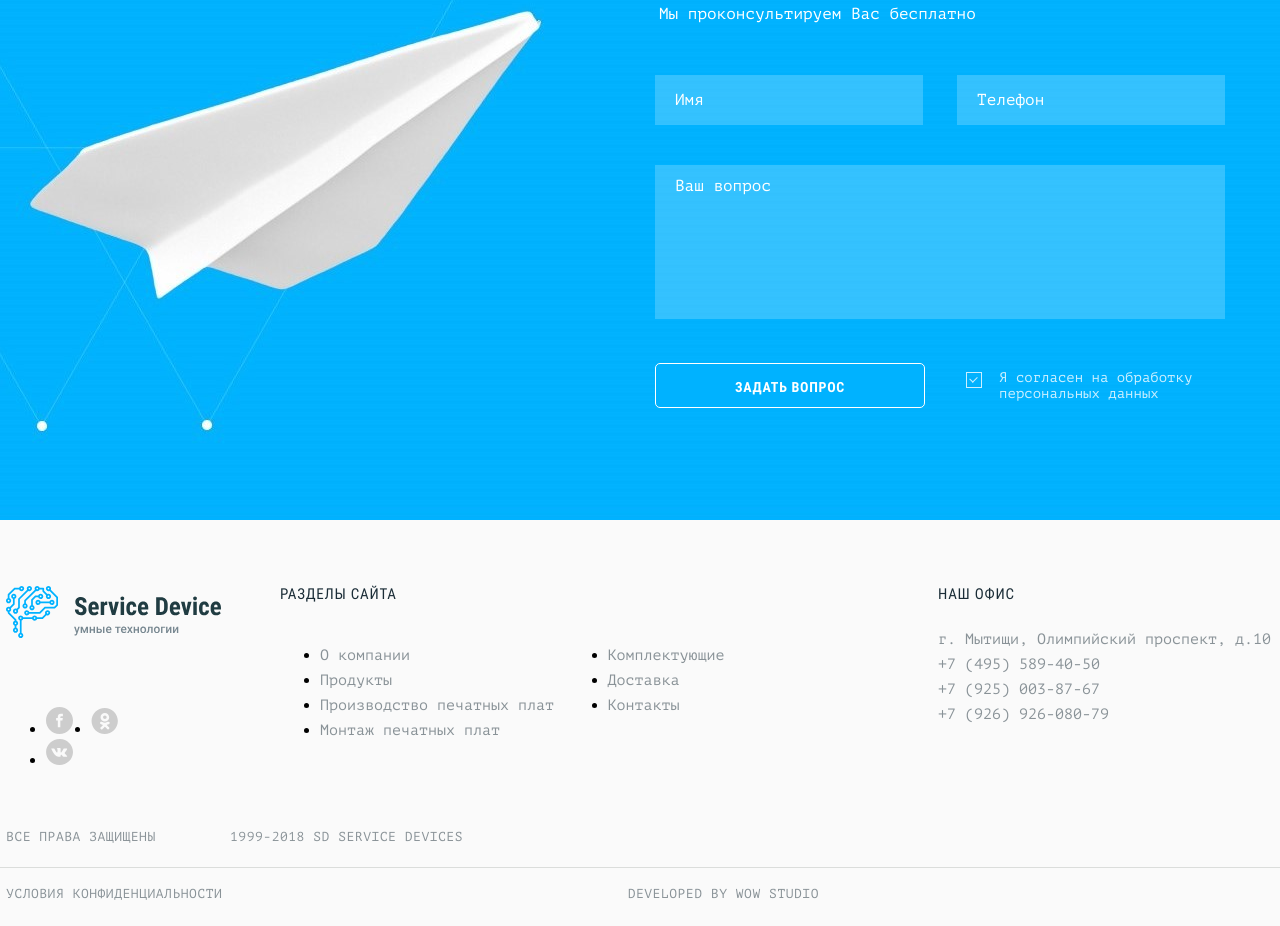
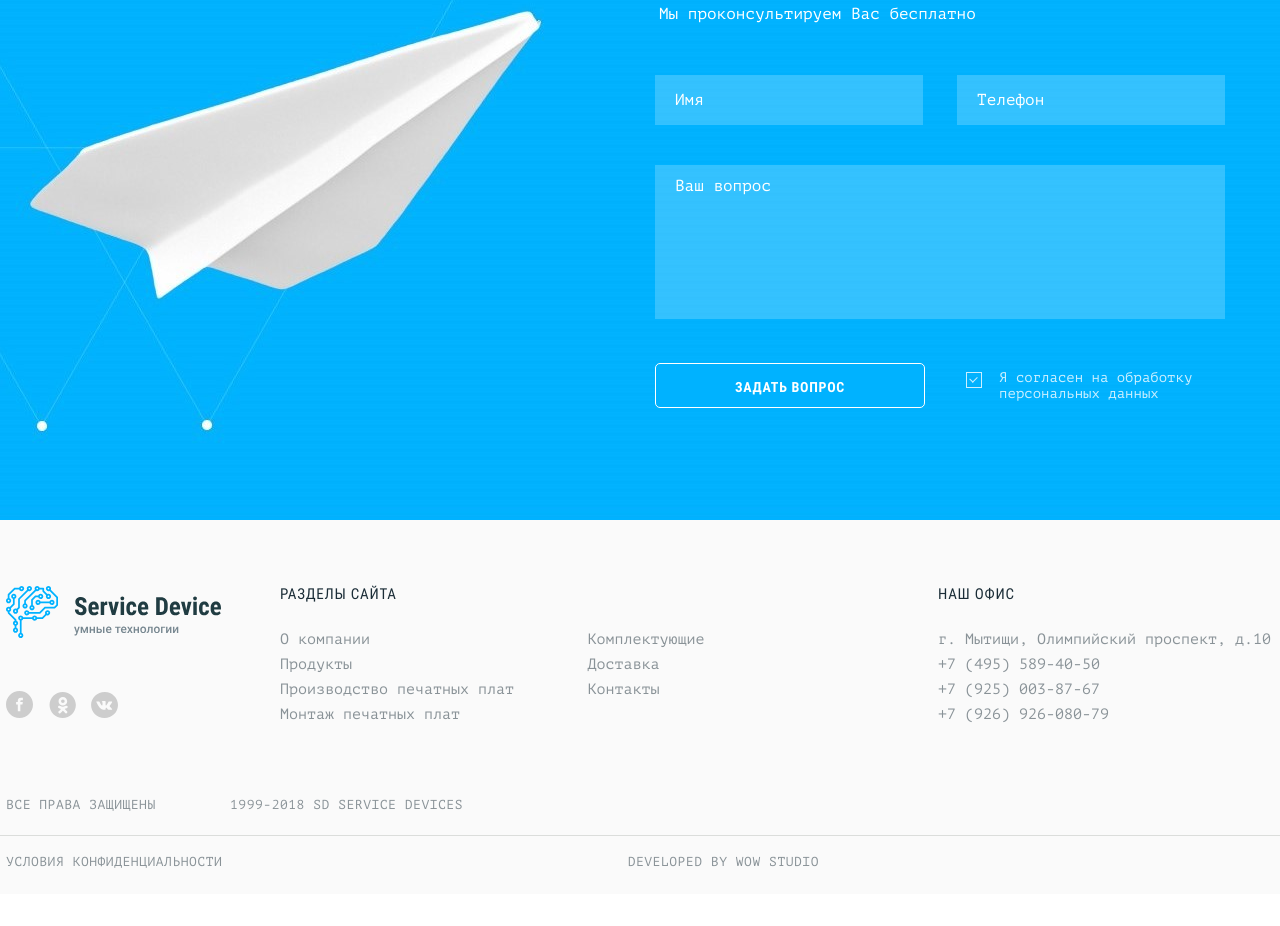
Before and after one commit to MariaPatrie/smart-device, a website: page source/index.html in a window 1280 px wide. Shown: the part 3228-4154 px from the top of the page. After the commit the page ends 4122 px from the top, so only its background shows below. Drawn offline with nearby package versions, Linux system fonts and the light colour scheme; files that its build step writes are made by us from their sources; a web font is replaced by a local one.

Commit message:
проверка минификации

```diff
--- a/gulpfile.js
+++ b/gulpfile.js
@@ -22,7 +22,7 @@ gulp.task("css", function () {
     .pipe(sourcemap.init())
     .pipe(sass())
     .pipe(postcss([ autoprefixer() ]))
-    /*.pipe(csso())
+    .pipe(csso())
     /*.pipe(postcss([ autoprefixer(), csso() ]))*/
     .pipe(rename("style.min.css"))
     .pipe(sourcemap.write("."))
--- a/source/sass/blocks/sections.scss
+++ b/source/sass/blocks/sections.scss
@@ -35,7 +35,7 @@
   justify-content: flex-start;
   flex-direction: column;
   flex-wrap: wrap;
-  @inlude list-reset;
+  @include list-reset;
   height: 100px;
 }
 
--- a/source/sass/blocks/social.scss
+++ b/source/sass/blocks/social.scss
@@ -9,7 +9,7 @@
   justify-content: space-between;
   flex-wrap: wrap;
   align-items: baseline;
-  @inlude list-reset;
+  @include list-reset;
 }
 
 .social__link:focus svg,
```
